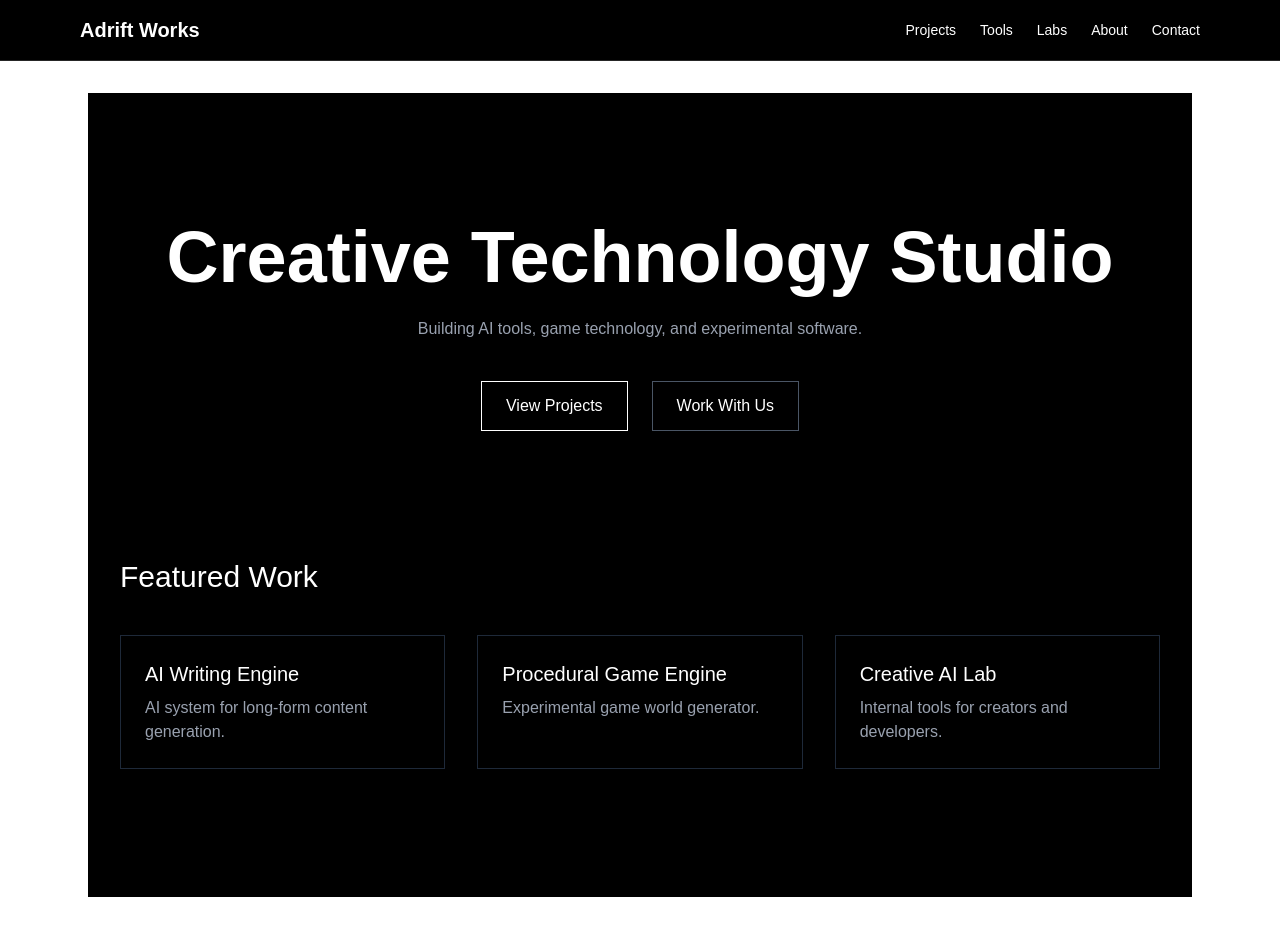
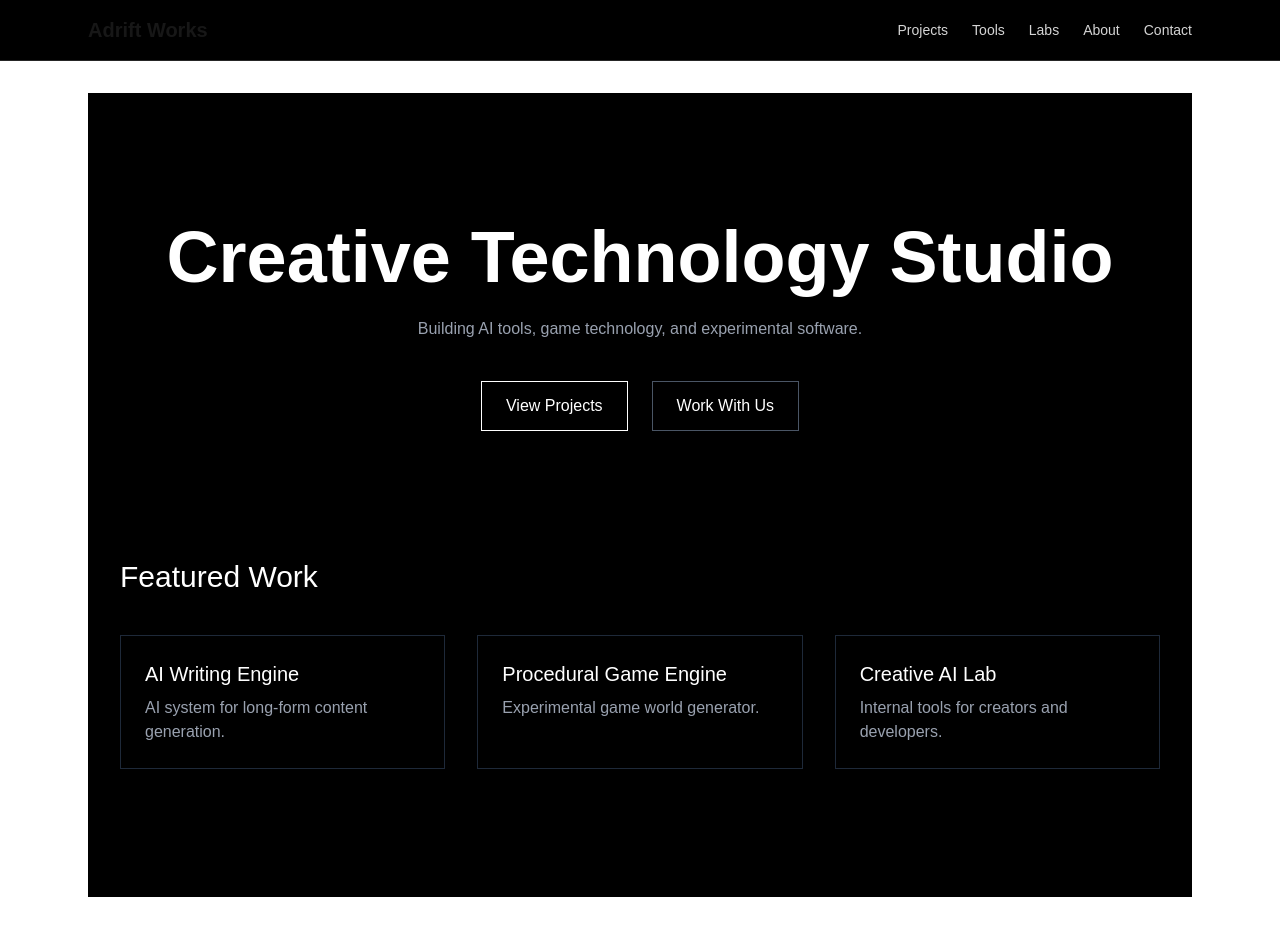
Before and after one commit to AdriftWorks/website, a Next.js app: page / in a window 1280 px wide. Built offline with nearby package versions, Linux system fonts and the light colour scheme.

Commit message:
Refactor Navbar component styles
Updated Navbar styles for improved spacing and color.

```diff
--- a/components/Navbar.tsx
+++ b/components/Navbar.tsx
@@ -2,14 +2,14 @@ import Link from "next/link";
 
 export default function Navbar() {
   return (
-    <nav className="w-full border-b border-neutral-800 bg-black text-white">
-      <div className="max-w-6xl mx-auto flex items-center justify-between p-4">
+    <nav className="border-b border-neutral-800 bg-black">
+      <div className="max-w-6xl mx-auto flex items-center justify-between px-6 py-4">
 
         <Link href="/" className="text-xl font-bold">
           Adrift Works
         </Link>
 
-        <div className="flex gap-6 text-sm">
+        <div className="flex gap-6 text-sm text-neutral-300">
           <Link href="/projects">Projects</Link>
           <Link href="/tools">Tools</Link>
           <Link href="/labs">Labs</Link>
```
